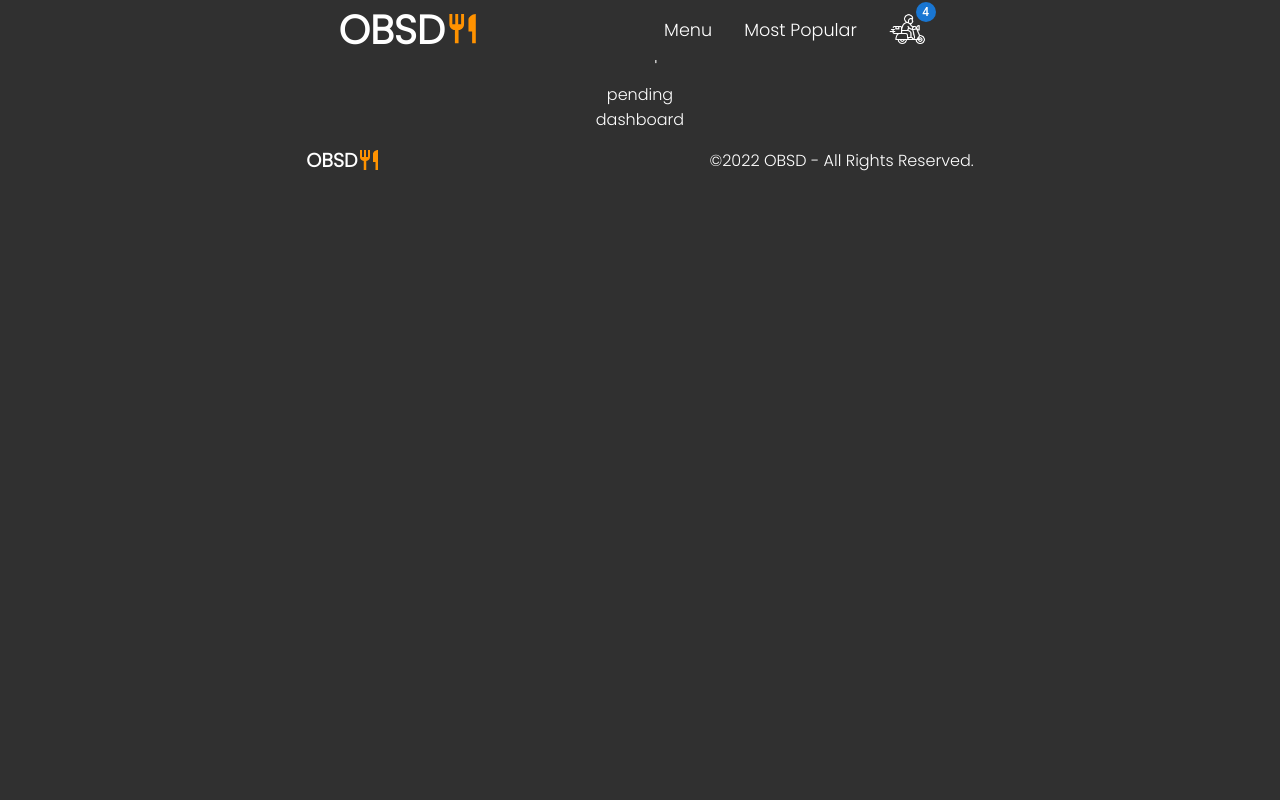
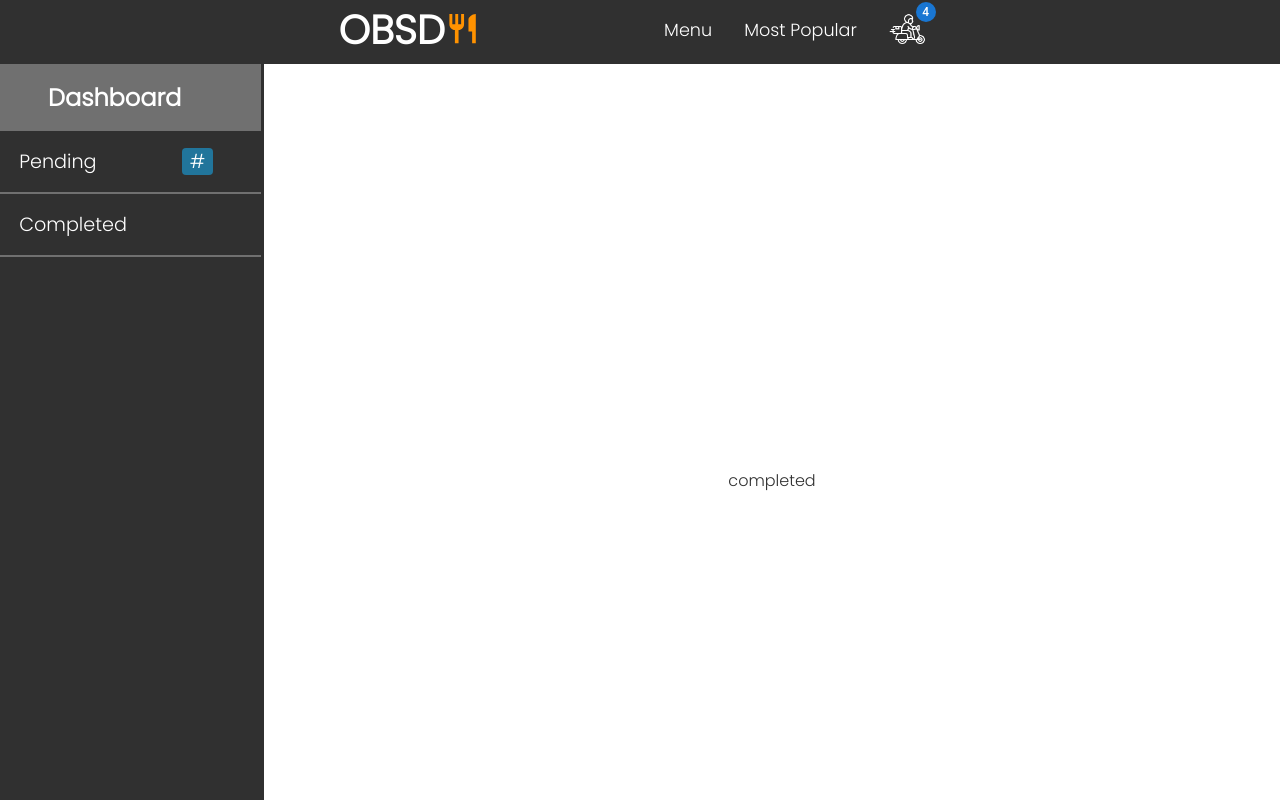
Before and after one commit to omar-etman/obsd, a React (Create React App) app: page /dashboard in a window 1280 px wide. Shown: the top 800 px of the page. Built offline with nearby package versions, Linux system fonts and the light colour scheme.

Commit message:
Build & style the dashboard component

```diff
--- a/src/pages/DashBoard/DashBoard.css
+++ b/src/pages/DashBoard/DashBoard.css
@@ -0,0 +1,58 @@
+.dashBoard-container {
+    margin-top: 4rem;
+    display: flex;
+    flex-direction: row;
+    justify-content: flex-start;
+}
+
+.dashBoard-container aside {
+    /* padding: 1rem; */
+    margin-right: 2rem;
+    position: fixed;
+}
+
+.dashBoard-container h1 {
+    padding: 1rem 5rem 1rem 3rem;
+    background-color: var(--Grey);
+    font-size: 1.5rem;
+    margin: 0;
+}
+
+.dashBoard-container main {
+    min-height: 100vh;
+    flex-flow: row wrap;
+    display: flex;
+    background-color: white;
+    margin-left: 16.5rem;
+    width: 100%;
+    padding: 1rem;
+    color: var(--black);
+    justify-content: center;
+    align-items: center;
+}
+
+.dashBoard-nav {
+    list-style: none;
+    text-align: left;
+    font-size: 1.2rem;
+    padding-left: 0px;
+    margin-top: 0;
+}
+
+.nav-item {
+    border-bottom: 2px solid var(--Grey);
+    padding: 1rem 1.2rem;
+    transition: all 0.5s linear;
+}
+
+.nav-item:hover, .nav-item:active {
+    border-left: 26px solid var(--red);
+    background-color: black;
+}
+
+.nav-item span {
+    margin-left: 5rem;
+    background-color: var(--blue);
+    padding: 0 0.5rem;
+    border-radius: 0.25rem;
+}
--- a/src/pages/DashBoard/DashBoard.js
+++ b/src/pages/DashBoard/DashBoard.js
@@ -2,8 +2,8 @@ import { useState } from 'react'
 import './DashBoard.css'
 function DashBoard() {
 
-  const [pendingView, setPendingView] = useState(true)
-  const [completedView, setCompletedView] = useState(false)
+  const [pendingView, setPendingView] = useState(false)
+  const [completedView, setCompletedView] = useState(true)
   const dashBoardToggler = (e) => {
       setCompletedView(!completedView)
       setPendingView(!pendingView)
@@ -12,8 +12,9 @@ function DashBoard() {
   return (
     <div className='dashBoard-container'>
         <aside>
+            <h1>Dashboard</h1>
             <ul className='dashBoard-nav'>
-                <li onClick={dashBoardToggler} className='nav-item'>Pending</li>
+                <li onClick={dashBoardToggler} className='nav-item'>Pending  <span>#</span></li>
                 <li onClick={dashBoardToggler} className='nav-item'>Completed</li>
             </ul>
         </aside>
@@ -31,7 +32,6 @@ function DashBoard() {
                 :null
             }
         </main>
-        dashboard
     </div>
   )
 }
```
